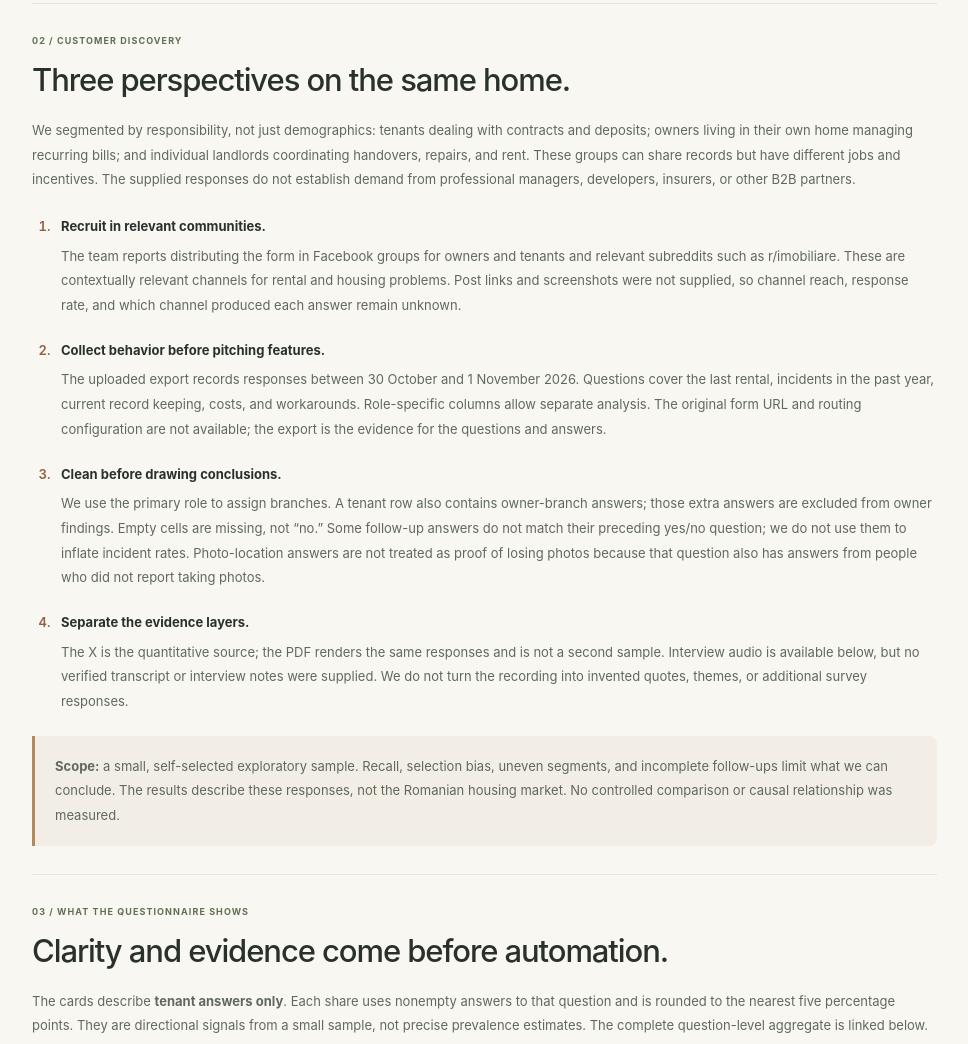
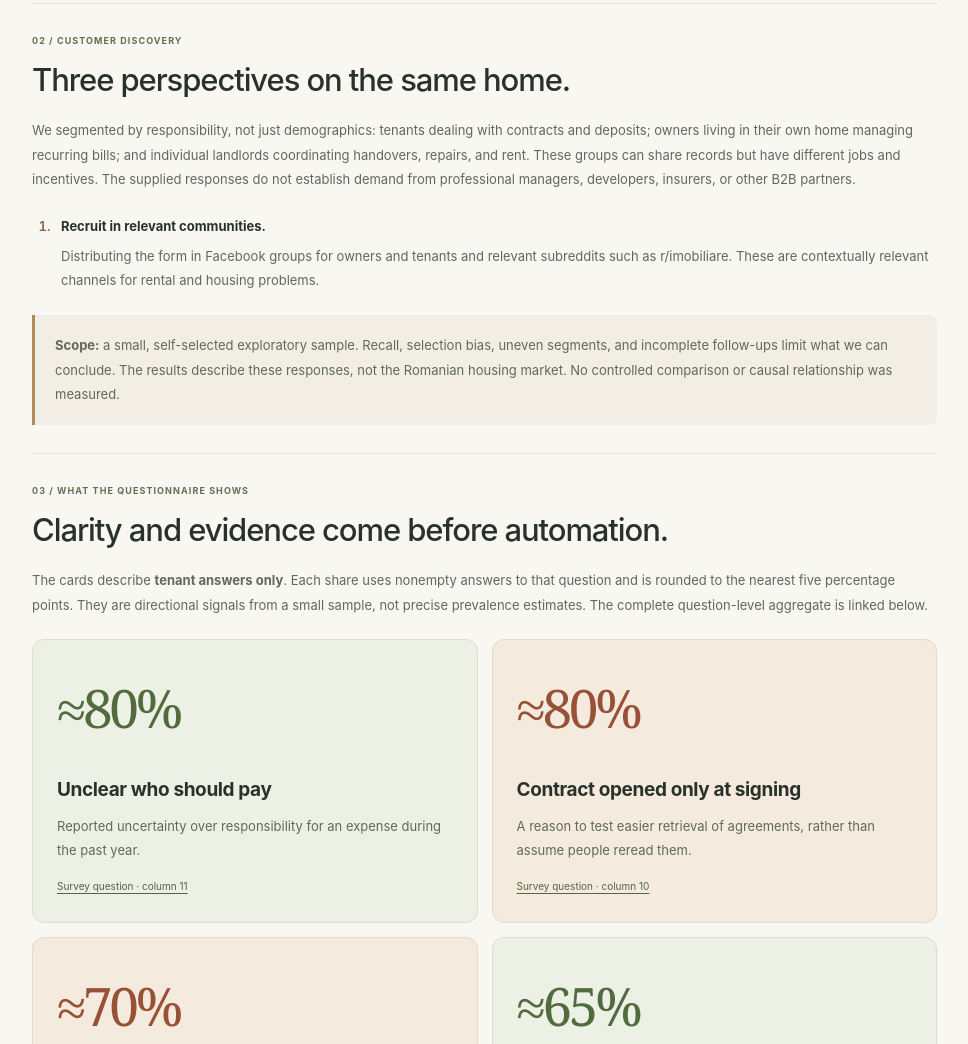
Before and after one commit to danielbirsan/proiect-ias, a plain HTML site: page fiki.html in a window 1280 px wide. Shown: the part 8304-9348 px from the top of the page, without its empty margins (293-1261 px from the left). Drawn offline with Linux system fonts and the light colour scheme.

Commit message:
Refactor list items in customer discovery section
Replaced multiple instances of the same list item with a single entry for clarity and conciseness.

```diff
--- a/fiki.html
+++ b/fiki.html
@@ -114,10 +114,7 @@
               <p class="eyebrow">02 / CUSTOMER DISCOVERY</p><h3 id="m2-method-heading">Three perspectives on the same home.</h3>
               <p>We segmented by responsibility, not just demographics: tenants dealing with contracts and deposits; owners living in their own home managing recurring bills; and individual landlords coordinating handovers, repairs, and rent. These groups can share records but have different jobs and incentives. The supplied responses do not establish demand from professional managers, developers, insurers, or other B2B partners.</p>
               <ol class="m2-process">
-                <li><strong>Recruit in relevant communities.</strong><p>The team reports distributing the form in Facebook groups for owners and tenants and relevant subreddits such as r/imobiliare. These are contextually relevant channels for rental and housing problems. Post links and screenshots were not supplied, so channel reach, response rate, and which channel produced each answer remain unknown.</p></li>
-                <li><strong>Collect behavior before pitching features.</strong><p>The uploaded export records responses between 30 October and 1 November 2026. Questions cover the last rental, incidents in the past year, current record keeping, costs, and workarounds. Role-specific columns allow separate analysis. The original form URL and routing configuration are not available; the export is the evidence for the questions and answers.</p></li>
-                <li><strong>Clean before drawing conclusions.</strong><p>We use the primary role to assign branches. A tenant row also contains owner-branch answers; those extra answers are excluded from owner findings. Empty cells are missing, not “no.” Some follow-up answers do not match their preceding yes/no question; we do not use them to inflate incident rates. Photo-location answers are not treated as proof of losing photos because that question also has answers from people who did not report taking photos.</p></li>
-                <li><strong>Separate the evidence layers.</strong><p>The X is the quantitative source; the PDF renders the same responses and is not a second sample. Interview audio is available below, but no verified transcript or interview notes were supplied. We do not turn the recording into invented quotes, themes, or additional survey responses.</p></li>
+                <li><strong>Recruit in relevant communities.</strong><p>Distributing the form in Facebook groups for owners and tenants and relevant subreddits such as r/imobiliare. These are contextually relevant channels for rental and housing problems.</p></li>
               </ol>
               <p class="m2-caveat"><strong>Scope:</strong> a small, self-selected exploratory sample. Recall, selection bias, uneven segments, and incomplete follow-ups limit what we can conclude. The results describe these responses, not the Romanian housing market. No controlled comparison or causal relationship was measured.</p>
             </section>
```
